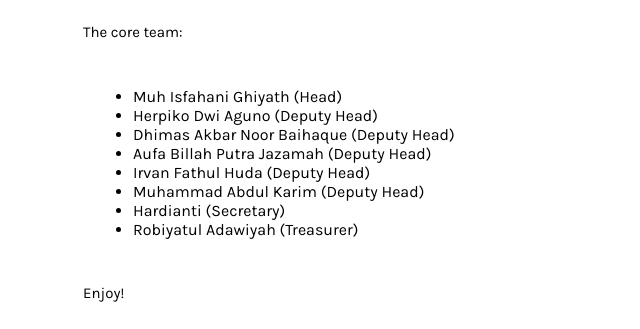
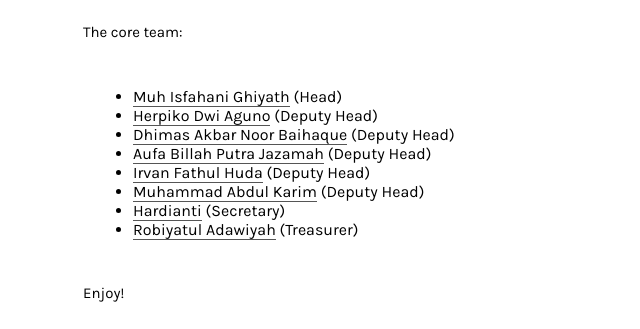
Before and after one commit to abraincode/abraincode.github.io, a Jekyll site: the page built from about.md, in a window 1280 px wide. Shown: the part 439-768 px from the top of the page, without its empty margins (307-947 px from the left). Built offline with Jekyll 4.4.1, drawn with Linux system fonts in a browser that asks for light colours; part of the change alters nothing that is shown.

```diff
--- a/about.md
+++ b/about.md
@@ -12,14 +12,14 @@ Introduce, we are aBraincode Indonesia. Our speciality is Web and Android Develo
 
 The core team:
 
-- Muh Isfahani Ghiyath (Head)
-- Herpiko Dwi Aguno (Deputy Head)
-- Dhimas Akbar Noor Baihaque (Deputy Head)
-- Aufa Billah Putra Jazamah (Deputy Head)
-- Irvan Fathul Huda (Deputy Head)
-- Muhammad Abdul Karim (Deputy Head)
-- Hardianti (Secretary)
-- Robiyatul Adawiyah (Treasurer)
+- [Muh Isfahani Ghiyath](https://github.com/isfaaghyth) (Head)
+- [Herpiko Dwi Aguno](https://github.com/herpiko) (Deputy Head)
+- [Dhimas Akbar Noor Baihaque](https://github.com/dhimasanb) (Deputy Head)
+- [Aufa Billah Putra Jazamah](https://github.com/aufaroot18) (Deputy Head)
+- [Irvan Fathul Huda](https://github.com/shifter27) (Deputy Head)
+- [Muhammad Abdul Karim](https://github.com/setakarim) (Deputy Head)
+- [Hardianti](https://github.com/hardiantiflash) (Secretary)
+- [Robiyatul Adawiyah](https://github.com/arobiyatul) (Treasurer)
 
 
 Enjoy!
```
